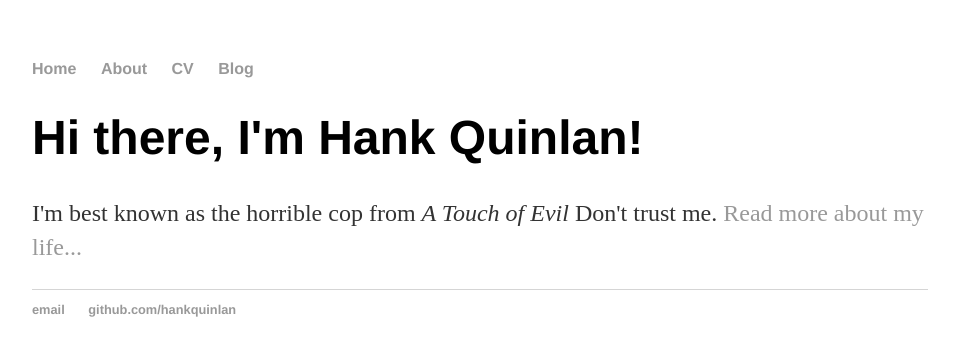
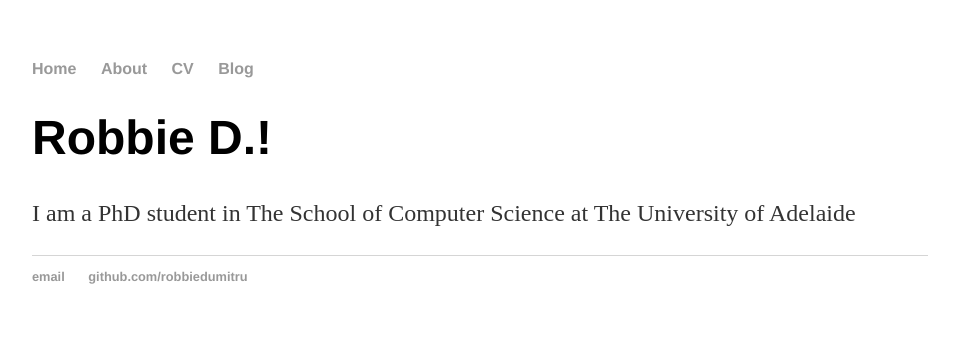
Before and after one commit to RobbieDumitru/RobbieDumitru.github.io, a plain HTML site: page index.html in a window 1280 px wide. Shown: the whole page, without its empty margins (160-1119 px from the left). Drawn offline with Linux system fonts and the light colour scheme.

Commit message:
Update index.html

```diff
--- a/index.html
+++ b/index.html
@@ -1,7 +1,7 @@
 <!DOCTYPE html>
 <html>
 	<head>
-		<title>Hank Quinlan, Horrible Cop</title>
+		<title>Robbie Dumitru Researcher Profile</title>
 		<!-- link to main stylesheet -->
 		<link rel="stylesheet" type="text/css" href="/css/main.css">
 	</head>
@@ -16,14 +16,14 @@
 		</nav>
 		<div class="container">
     		<div class="blurb">
-        		<h1>Hi there, I'm Hank Quinlan!</h1>
-				<p>I'm best known as the horrible cop from <em>A Touch of Evil</em> Don't trust me. <a href="/about">Read more about my life...</a></p>
+        		<h1>Robbie D.!</h1>
+				<p>I am a PhD student in The School of Computer Science at The University of Adelaide</p>
     		</div><!-- /.blurb -->
 		</div><!-- /.container -->
 		<footer>
     		<ul>
-        		<li><a href="mailto:hankquinlanhub@gmail.com">email</a></li>
-        		<li><a href="https://github.com/hankquinlan">github.com/hankquinlan</a></li>
+        		<li><a href="mailto:robert.dumitru@adelaide.edu.au">email</a></li>
+        		<li><a href="https://github.com/RobbieDumitru">github.com/robbiedumitru</a></li>
 			</ul>
 		</footer>
 	</body>
```
